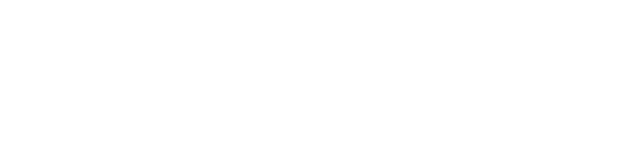
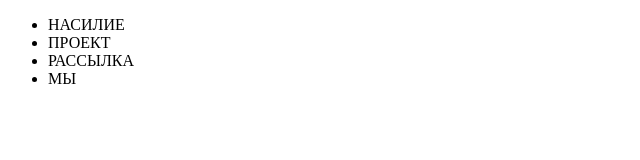
Before and after one commit to qweksick/first-project, a plain HTML site: page index.html in a window 1280 px wide. Shown: the whole page, without its empty margins (0-640 px from the left). Drawn offline with Linux system fonts and the light colour scheme.

Commit message:
I added nav

```diff
--- a/index.html
+++ b/index.html
@@ -3,10 +3,25 @@
 <head>
     <meta charset="UTF-8">
     <meta name="viewport" content="width=device-width, initial-scale=1.0">
-    <title>Document</title>
+    <title>First Project</title>
     <link rel="stylesheet" href="style.css">
 </head>
-<body>
-
+<body class="body">
+    <nav class="navigation">
+        <ul class="nav">
+            <li class="nav-element">
+                НАСИЛИЕ
+            </li>
+            <li class="nav-element">
+                ПРОЕКТ
+            </li>
+            <li class="nav-element">
+                РАССЫЛКА
+            </li>
+            <li class="nav-element">
+                МЫ
+            </li>
+        </ul>
+    </nav>
 </body>
 </html>
```
